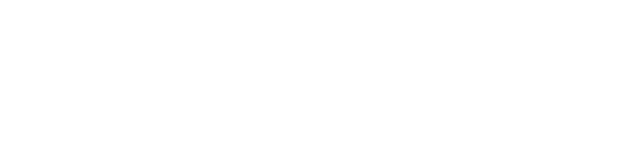
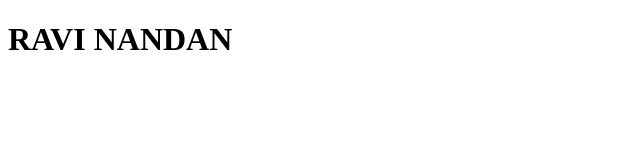
Before and after one commit to RaviNandanV/func, a plain HTML site: page index.html in a window 1280 px wide. Shown: the whole page, without its empty margins (0-640 px from the left). Drawn offline with Linux system fonts and the light colour scheme.

Commit message:
Update index.html

```diff
--- a/index.html
+++ b/index.html
@@ -8,6 +8,7 @@
 </head>
 <body>
     <script src="./index.js"></script>
+    <h1>RAVI NANDAN</h1>
 
 </body>
 </html>
```
